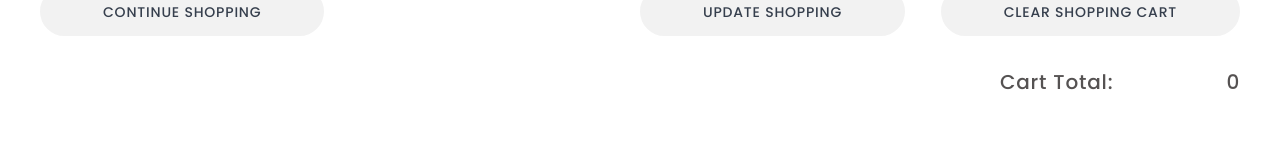
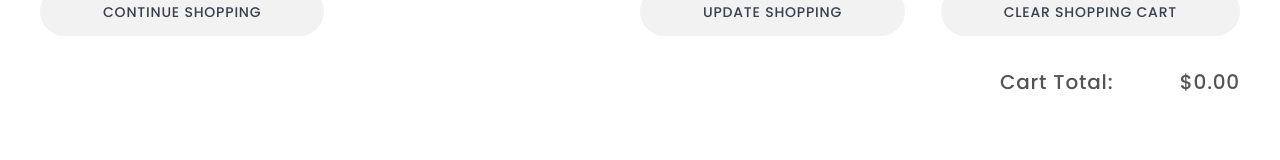
Before and after one commit to kienth/sz_react_kienth, a React (Create React App) app: page /cart in a window 1280 px wide. Shown: the part 728-888 px from the top of the page. Built offline with nearby package versions, Linux system fonts and the light colour scheme.

Commit message:
upgrade react router dom

```diff
--- a/package.json
+++ b/package.json
@@ -17,7 +17,7 @@
     "react-dom": "^17.0.2",
     "react-icons": "^4.3.1",
     "react-redux": "^7.2.6",
-    "react-router-dom": "^5.3.0",
+    "react-router-dom": "^6.2.2",
     "react-scripts": "5.0.0",
     "react-select": "^5.2.2",
     "styled-components": "^5.3.3",
--- a/src/App.js
+++ b/src/App.js
@@ -1,7 +1,7 @@
 import Navbar from './partial/Navbar';
 import UpperNavbar from './partial/UpperNavbar';
 import Footer from './partial/Footer';
-import { BrowserRouter as Router, Route, Switch } from 'react-router-dom';
+import { BrowserRouter as Router, Route, Routes } from "react-router-dom";
 import Cart from './cart/Cart';
 import Home from './home/Home';
 import { BorderBottom } from './App.style';
@@ -13,10 +13,10 @@ function App() {
         <UpperNavbar />
         <BorderBottom />
         <Navbar />
-        <Switch>
-          <Route exact path="/"><Home /></Route>
-          <Route path="/cart"><Cart /></Route>
-        </Switch>
+        <Routes>
+          <Route path="/" element={<Home />} />
+          <Route path="/cart" element={<Cart />} />
+        </Routes>
         <Footer />
       </div>
     </Router>
--- a/src/cart/Cart.jsx
+++ b/src/cart/Cart.jsx
@@ -155,7 +155,7 @@ const Cart = () => {
                 <FlexEnd>
                     <SpaceBetween width="20%">
                         <H4>Cart Total:</H4>
-                        <H4>{total}</H4>
+                        <H4>${total}.00</H4>
                     </SpaceBetween>
                 </FlexEnd>
 
```
Also changed, not shown: 1 other file (tests, documents, lock files or other folders).
